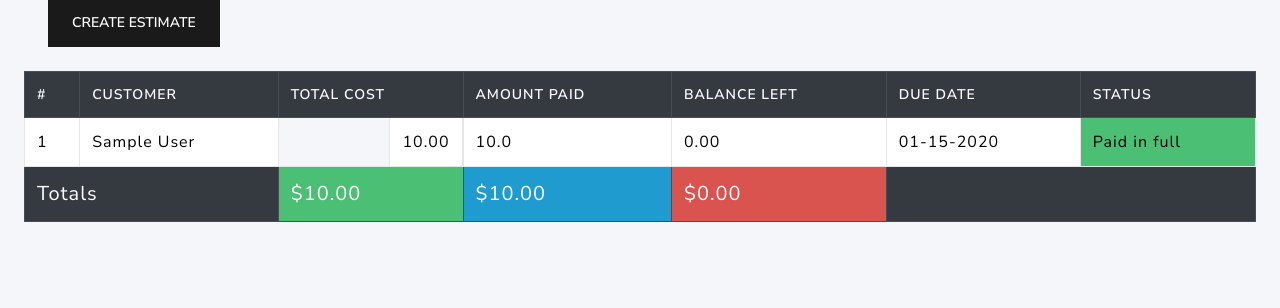
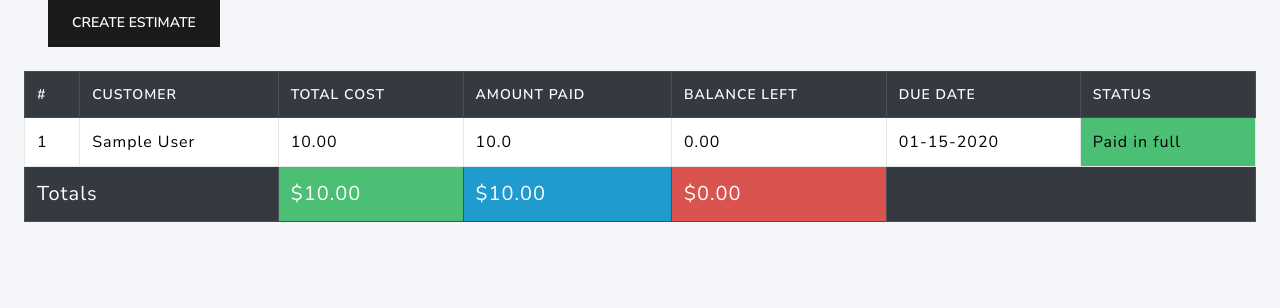
Before and after one commit to coachdaveofficial/invoice-app, a Flask app: template templates/home_page.html in a window 1280 px wide. Shown: the part 124-432 px from the top of the page. Run offline with Flask 3, Linux system fonts and the light colour scheme; the template is opened without the code that fills it: values that come from a table or form of the project are taken from there, others are empty; tables that the repository leaves empty hold one stand-in row (values such as "Sample post"); some libraries are stand-ins or nearby versions.

Commit message:
remove float-end class from <td> in invoice table on home page

```diff
--- a/templates/home_page.html
+++ b/templates/home_page.html
@@ -122,7 +122,7 @@
 							<td>
 								{{invoice.customer.full_name}}
 							</td>
-							<td class="float-end">
+							<td>
 								{{ '%0.2f'| format(invoice.total_cost) }}
 							</td>
 							<td>
```
